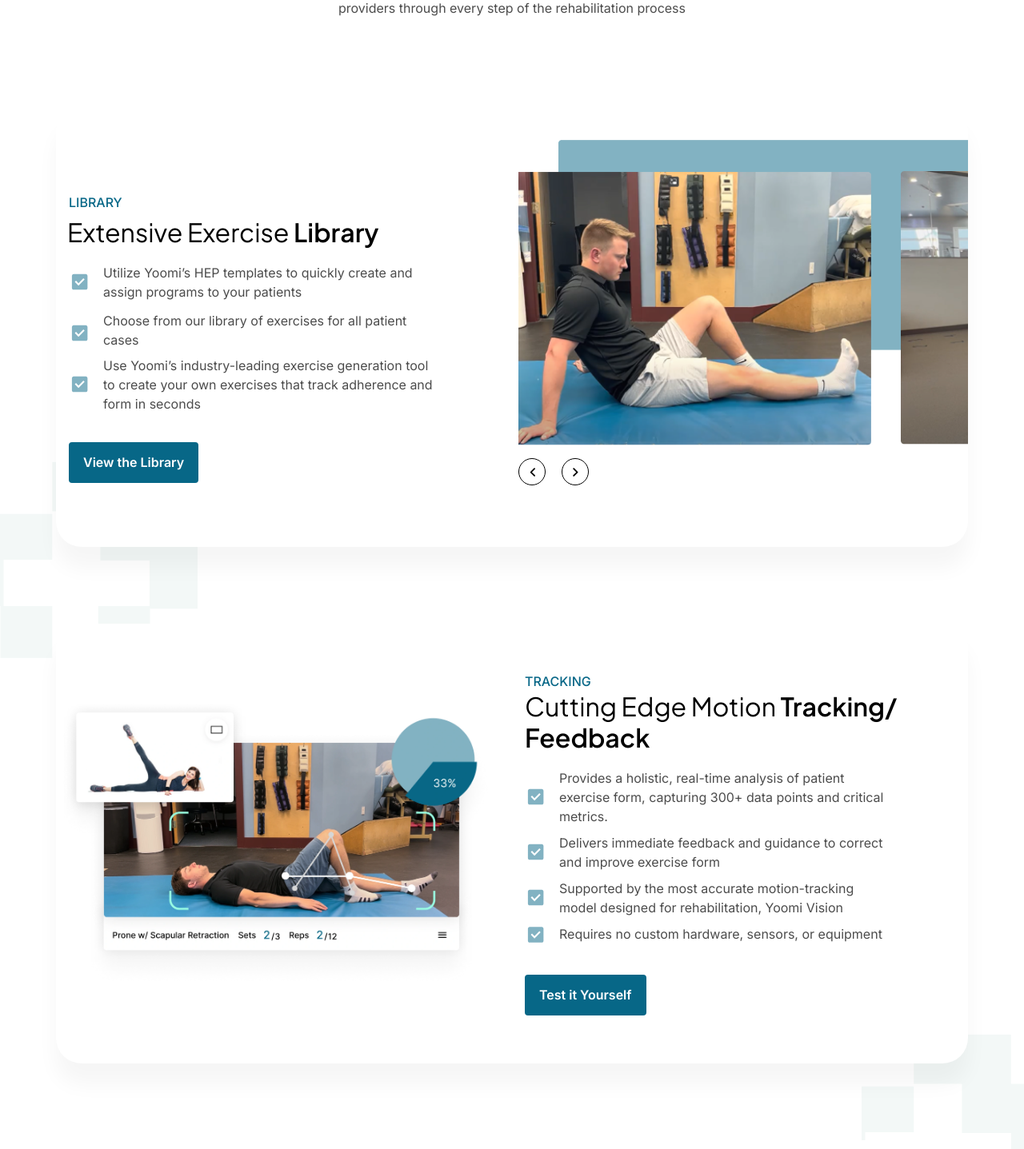
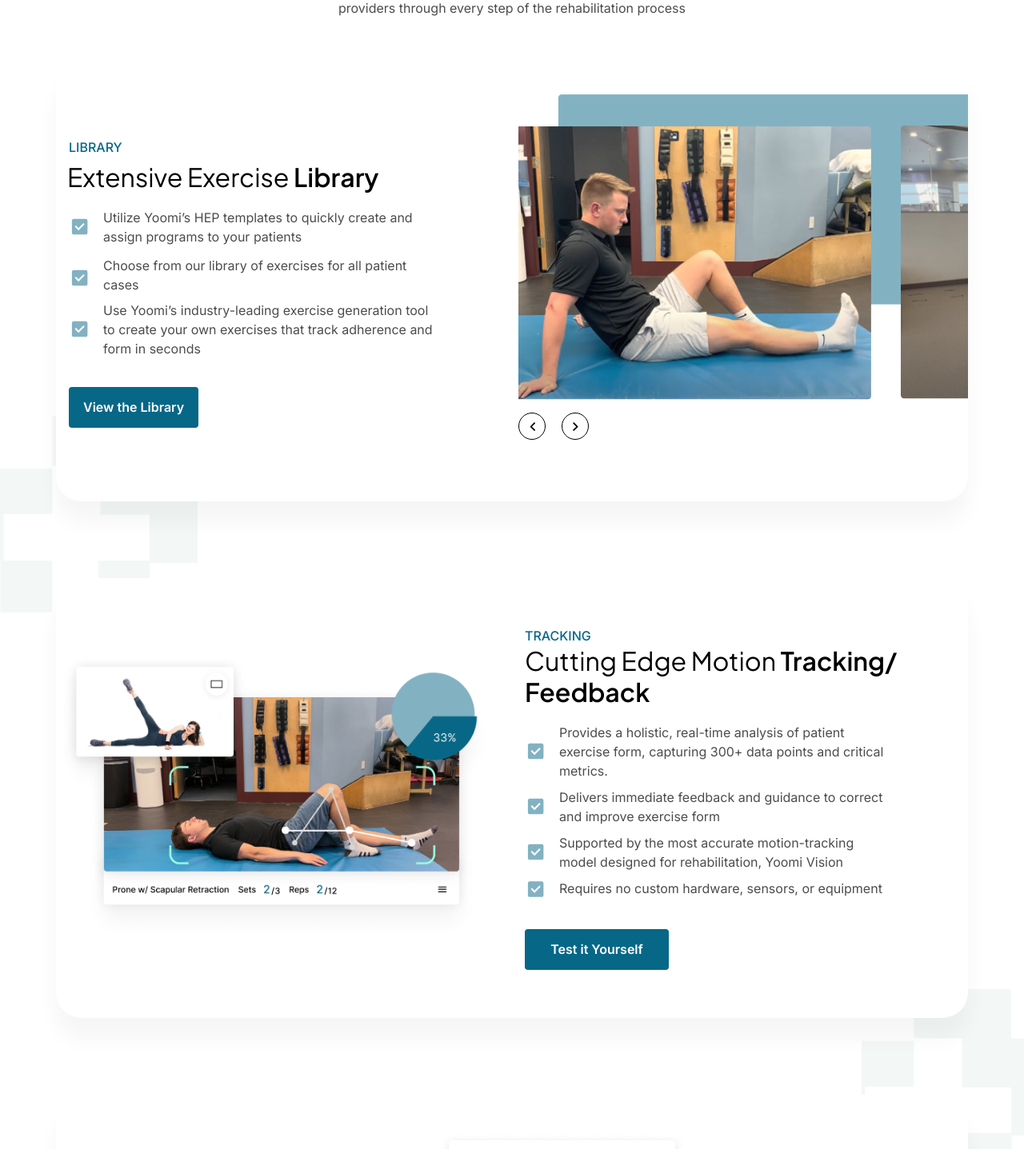
Before and after one commit to Sumit-Chouhan-devloper/yoomi, a React (Create React App) app: page / in a window 1280 px wide. Shown: the part 1092-2529 px from the top of the page at 80% size. Built offline with nearby package versions, Linux system fonts and the light colour scheme.

Commit message:
tracking feedback update

```diff
--- a/src/components/homepage/Feature.tsx
+++ b/src/components/homepage/Feature.tsx
@@ -40,14 +40,14 @@
           <h2 className="text-black ff_Jakarta md:text-[36px] sm:text-5xl text-3xl lg:text-6xl font-normal text-center mb-[10px] leading-[110%]">
             Explore Our <span className=" font-semibold">Amazing Features</span>
           </h2>
-          <p className="font-normal text-sm opacity-70 text-center max-w-[724px] mx-auto md:mb-5 xl:mb-28">
+          <p className="font-normal text-sm opacity-70 text-center max-w-[724px] mx-auto md:mb-5 lg:mb-[55px]">
             Yoomi is more than just a regular remote monitoring solution. Our
             product supports patients and providers through every step of the
             rehabilitation process
           </p>
           <div className="flex lg:h-[550px] flex-wrap flex-col-reverse items-center lg:flex-row justify-between CommonCardShado py-10 lg:py-[80px] ps-4 pe-4 lg:pe-0">
             <div className="lg:w-5/12">
-              <p className="text-deep-blue text-sm font-medium uppercase mb-2  pt-3 sm:pt-6">
+              <p className="text-deep-blue text-sm font-medium uppercase mb-2  pt-3 sm:pt-6 lg:pt-0">
                 Library
               </p>
               <h3 className="text-black ff_Jakarta lg:text-[32px] md:text-4xl ms-[-2px] sm:text-[26px] text-2xl font-normal leading-[110%]">
--- a/src/components/homepage/TreakingFeedback.tsx
+++ b/src/components/homepage/TreakingFeedback.tsx
@@ -58,7 +58,7 @@
                   Requires no custom hardware, sensors, or equipment
                 </p>
               </div>
-              <button className="border-solid border-[2px] border-deep-blue rounded hover:bg-white hover:text-deep-blue duration-300 ease-linear h-[51px] px-4 bg-deep-blue text-white font-semibold text-sm">
+              <button className="border-solid border-[2px] border-deep-blue rounded hover:bg-white hover:text-deep-blue duration-300 ease-linear sm:h-[51px] px-4 sm:px-0 sm:w-[180px] bg-deep-blue text-white font-semibold text-sm">
                 Test it Yourself
               </button>
             </div>
```
